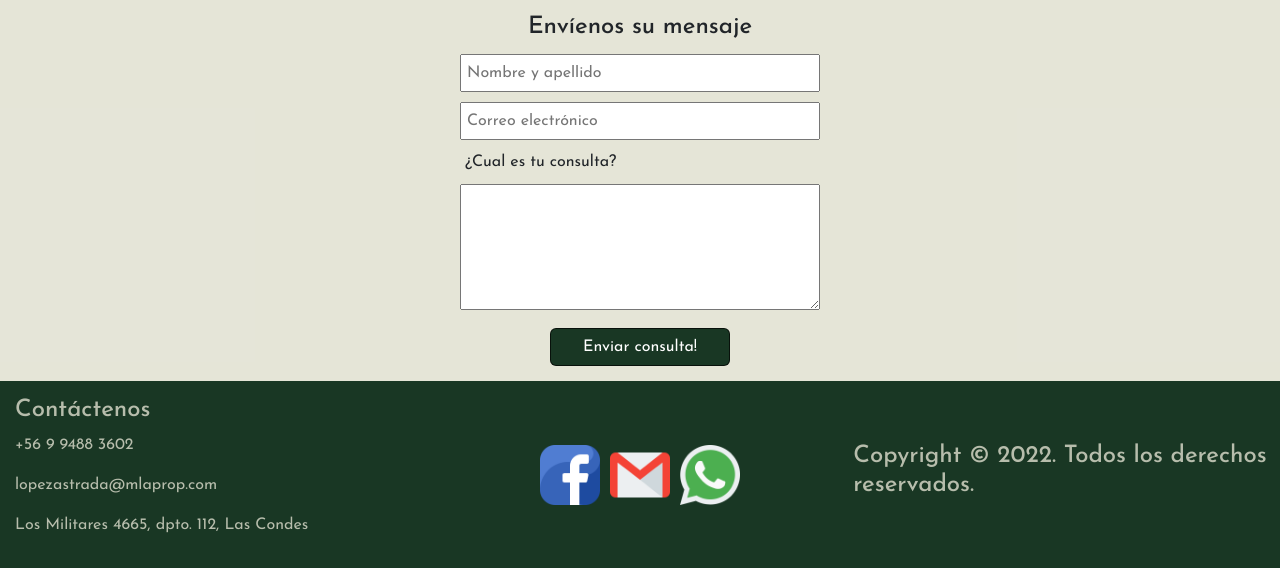
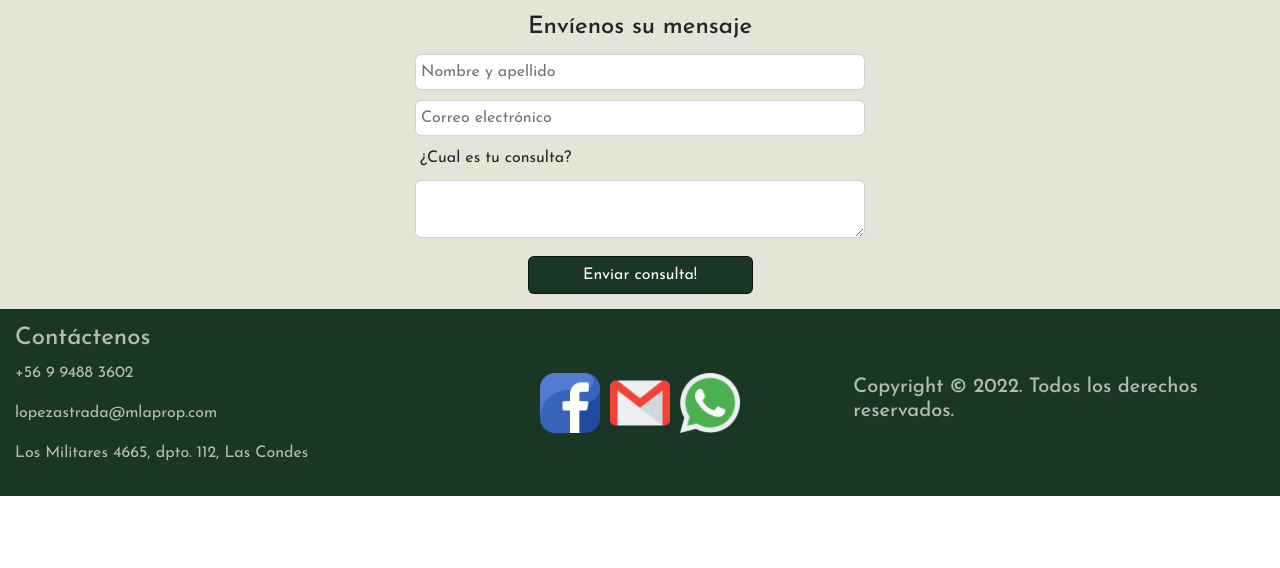
Before and after one commit to TrellixVulnTeam/segunda-entrega_7PSN, a plain HTML site: page pages/contacto.html in a window 1280 px wide. Shown: the part 655-1223 px from the top of the page. After the commit the page ends 1151 px from the top, so only its background shows below. Drawn offline with nearby package versions, Linux system fonts and the light colour scheme.

Commit message:
form contacto fixed

```diff
--- a/css/style.css
+++ b/css/style.css
@@ -97,6 +97,7 @@
 .copyright {
   grid-area: copyright;
   color: #dfdfcecc;
+  font-size: 20px;
 }
 
 .redes-cont img {
@@ -201,6 +202,11 @@
 .form-consulta textarea:hover {
   background-color: bisque;
 }
+
+.form-control {
+  width: 450px;
+}
+
 /* <----- Quienes somos -----> */
 
 .quienes-somos-section {
@@ -311,4 +317,9 @@
   .quienes-somos-section img {
     margin: 5px;
     padding: 0;
+  }
+
+  .form-control {
+    width: 250px;
+  }
 }
--- a/pages/contacto.html
+++ b/pages/contacto.html
@@ -81,10 +81,27 @@
           <h4>Envíenos su mensaje</h4>
         </div>
         <form action="#" method="get" class="form-consulta">
-          <input type="text" name="Nombre" placeholder="Nombre y apellido" />
-          <input type="email" name="Correo" placeholder="Correo electrónico" />
+          <div class="input-group">
+            <input
+              type="text"
+              aria-label="First name"
+              class="form-control"
+              placeholder="Nombre y apellido"
+            />
+          </div>
+          <div class="input-group flex-nowrap">
+            <input
+              type="email"
+              class="form-control"
+              placeholder="Correo electrónico"
+              aria-label="Username"
+              aria-describedby="addon-wrapping"
+            />
+          </div>
           <p>¿Cual es tu consulta?</p>
-          <textarea name="" id="" cols="40" rows="5"></textarea>
+          <div class="form-floating">
+            <textarea class="form-control" id="floatingTextarea2"></textarea>
+          </div>
           <div class="d-grid gap-2 col-6 mx-auto">
             <button class="btn btn-primary button-search" type="button">
               Enviar consulta!
```
